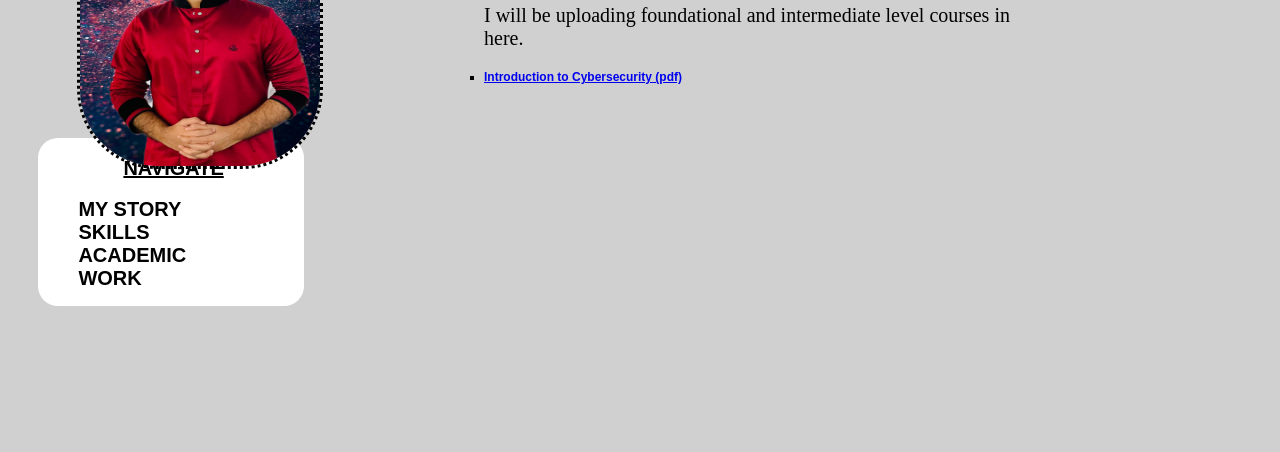
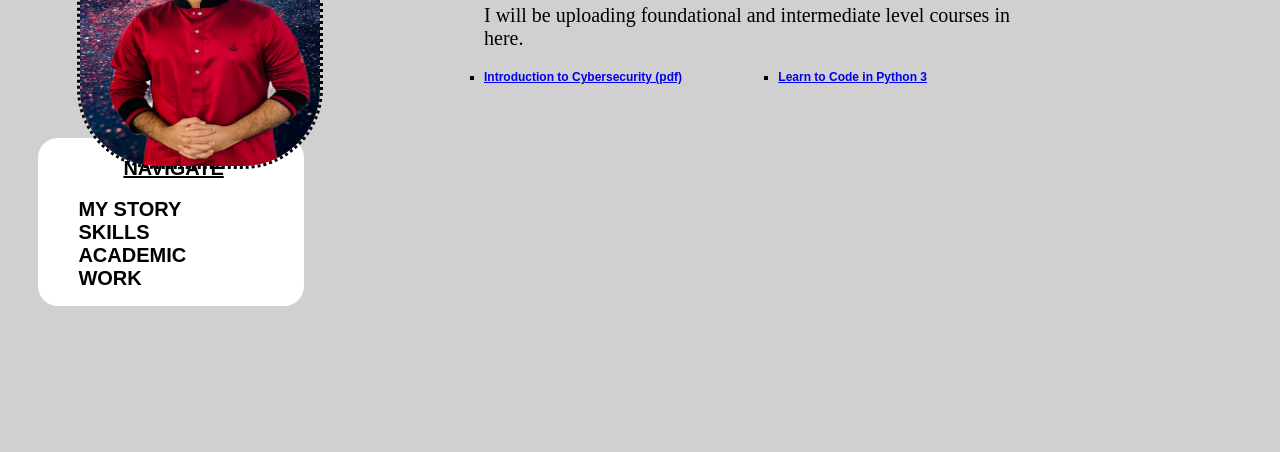
Before and after one commit to Ab-Fardin/website, a plain HTML site: page courses.html in a window 1280 px wide. Shown: the part 177-629 px from the top of the page. Drawn offline with Linux system fonts and the light colour scheme.

Commit message:
python repo added

```diff
--- a/courses.html
+++ b/courses.html
@@ -38,7 +38,7 @@
               <ul style="padding-left:100px; list-style-type:square;
               column-count:2; column-gap:20px; font-size:12px; font-weight:bold;">
                 <li><a href="https://github.com/Ab-Fardin/Introduction-to-Cybersecurity" target="_blank">Introduction to Cybersecurity (pdf)</a></li>
-              </ul>
+                  <li><a href="https://github.com/Ab-Fardin/Python/" target="_blank">Learn to Code in Python 3</a></li>
             </div>
             </div>
         </div>
```
